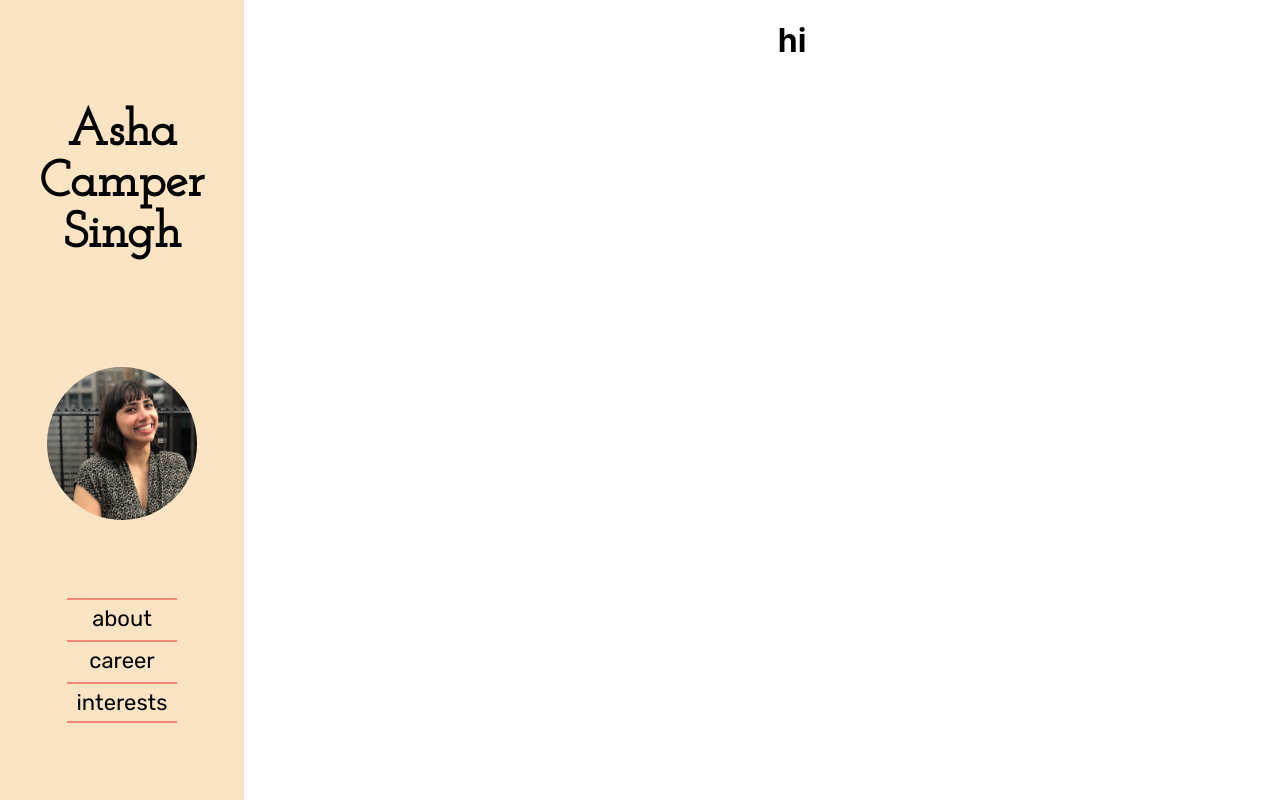
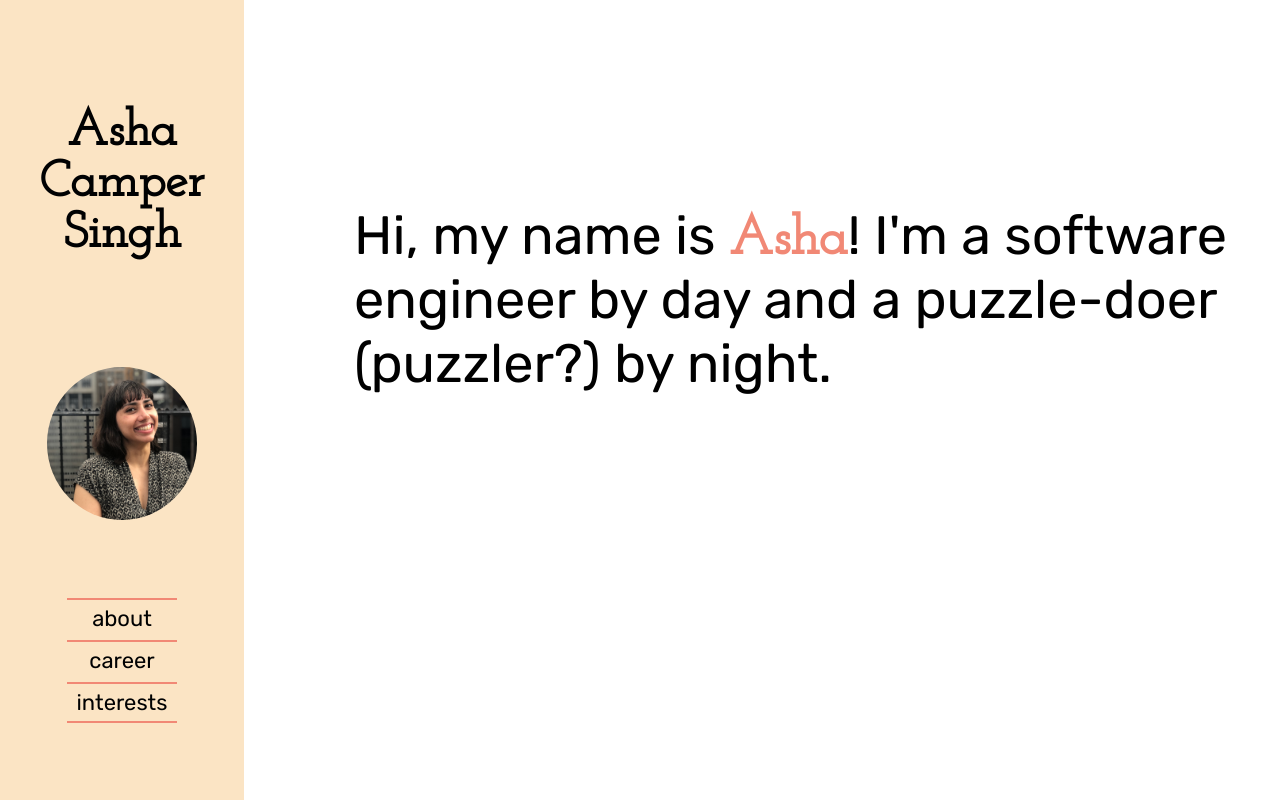
Before and after one commit to ashacs/ashacs.github.io, a React (Create React App) app: page / in a window 1280 px wide. Built offline with nearby package versions, Linux system fonts and the light colour scheme; a web font is replaced by a local one.

Commit message:
Add home page blurb

```diff
--- a/src/Components/Home/index.js
+++ b/src/Components/Home/index.js
@@ -4,8 +4,11 @@ import "./index.scss";
 class Home extends Component {
   render() {
     return (
-      <div className="page-content">
-        <h1>hi</h1>
+      <div className="page-content home">
+        <p className="home-blurb">
+          Hi, my name is <span className="home-blurb-emphasis">Asha</span>! I'm
+          a software engineer by day and a puzzle-doer (puzzler?) by night.
+        </p>
       </div>
     );
   }
--- a/src/Components/Home/index.scss
+++ b/src/Components/Home/index.scss
@@ -0,0 +1,25 @@
+@import "../../tokens.scss";
+
+.home {
+  display: flex;
+  align-items: space-around;
+}
+
+.home-blurb {
+  font-size: 54px;
+  text-align: left;
+  font-family: $brand-font-link;
+}
+
+.home-blurb-emphasis {
+  font-family: $brand-font-title;
+  font-weight: bold;
+  color: $brand-color-4;
+}
+
+@media #{$large-screen} {
+  .home-blurb {
+    padding-left: 50px;
+    padding-top: 150px;
+  }
+}
```
